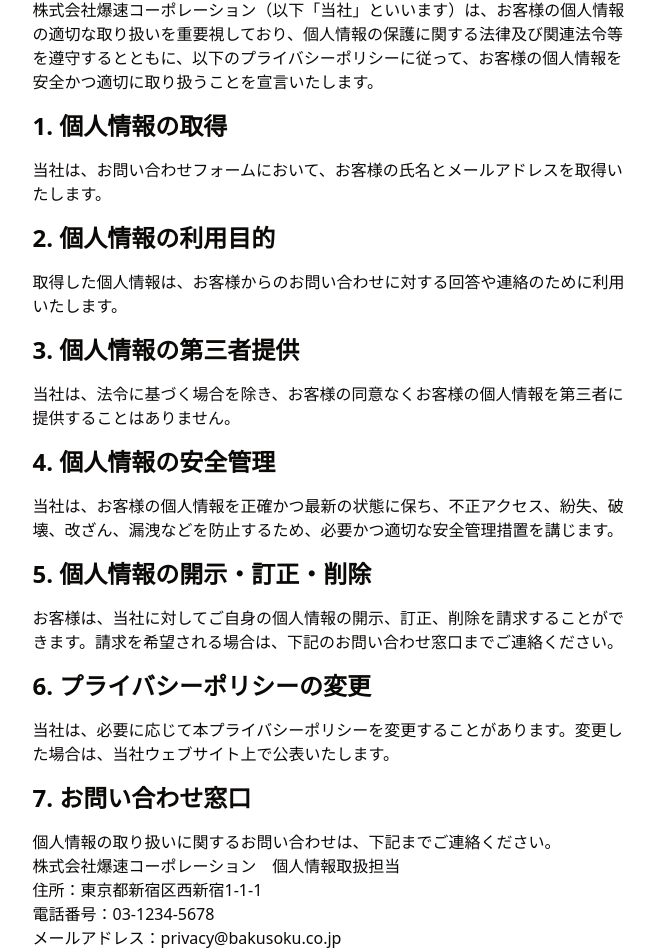
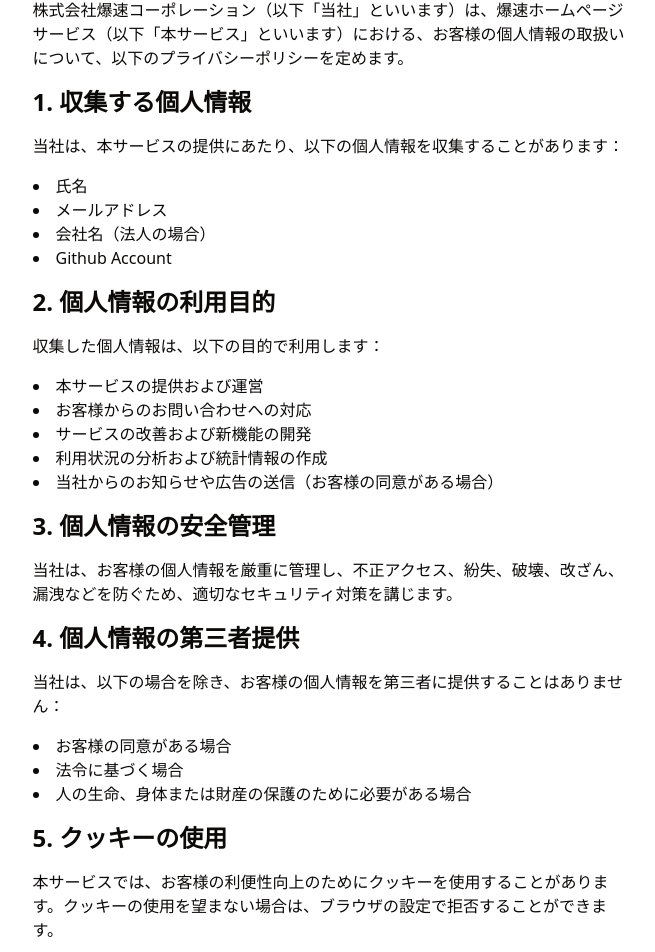
Before and after one commit to nsho1010/test-pr, a Next.js app: page /privacy-policy in a window 1280 px wide. Shown: the part 198-1150 px from the top of the page, without its empty margins (310-965 px from the left). Built offline with nearby package versions, Linux system fonts and the light colour scheme.

Commit message:
legalを更新

```diff
--- a/src/app/privacy-policy/page.tsx
+++ b/src/app/privacy-policy/page.tsx
@@ -35,35 +35,65 @@
       </Breadcrumb>
       <article className="prose prose-slate mx-auto dark:prose-invert">
         <div className="space-y-4">
-          <h1 className="text-3xl font-bold mb-4">プライバシーポリシー</h1>
+          <h1 className="text-3xl font-bold mb-4">爆速ホームページ プライバシーポリシー</h1>
           <p className="mb-4">
-            株式会社爆速コーポレーション（以下「当社」といいます）は、お客様の個人情報の適切な取り扱いを重要視しており、個人情報の保護に関する法律及び関連法令等を遵守するとともに、以下のプライバシーポリシーに従って、お客様の個人情報を安全かつ適切に取り扱うことを宣言いたします。
+            株式会社爆速コーポレーション（以下「当社」といいます）は、爆速ホームページサービス（以下「本サービス」といいます）における、お客様の個人情報の取扱いについて、以下のプライバシーポリシーを定めます。
           </p>
-          <h2 className="text-2xl font-bold mb-2">1. 個人情報の取得</h2>
+
+          <h2 className="text-2xl font-bold mb-2">1. 収集する個人情報</h2>
           <p className="mb-4">
-            当社は、お問い合わせフォームにおいて、お客様の氏名とメールアドレスを取得いたします。
+            当社は、本サービスの提供にあたり、以下の個人情報を収集することがあります：
           </p>
+          <ul className="list-disc list-inside mb-4">
+            <li>氏名</li>
+            <li>メールアドレス</li>
+            <li>会社名（法人の場合）</li>
+            <li>Github Account</li>
+          </ul>
+
           <h2 className="text-2xl font-bold mb-2">2. 個人情報の利用目的</h2>
           <p className="mb-4">
-            取得した個人情報は、お客様からのお問い合わせに対する回答や連絡のために利用いたします。
+            収集した個人情報は、以下の目的で利用します：
           </p>
-          <h2 className="text-2xl font-bold mb-2">3. 個人情報の第三者提供</h2>
+          <ul className="list-disc list-inside mb-4">
+            <li>本サービスの提供および運営</li>
+            <li>お客様からのお問い合わせへの対応</li>
+            <li>サービスの改善および新機能の開発</li>
+            <li>利用状況の分析および統計情報の作成</li>
+            <li>当社からのお知らせや広告の送信（お客様の同意がある場合）</li>
+          </ul>
+
+          <h2 className="text-2xl font-bold mb-2">3. 個人情報の安全管理</h2>
           <p className="mb-4">
-            当社は、法令に基づく場合を除き、お客様の同意なくお客様の個人情報を第三者に提供することはありません。
+            当社は、お客様の個人情報を厳重に管理し、不正アクセス、紛失、破壊、改ざん、漏洩などを防ぐため、適切なセキュリティ対策を講じます。
           </p>
-          <h2 className="text-2xl font-bold mb-2">4. 個人情報の安全管理</h2>
+
+          <h2 className="text-2xl font-bold mb-2">4. 個人情報の第三者提供</h2>
           <p className="mb-4">
-            当社は、お客様の個人情報を正確かつ最新の状態に保ち、不正アクセス、紛失、破壊、改ざん、漏洩などを防止するため、必要かつ適切な安全管理措置を講じます。
+            当社は、以下の場合を除き、お客様の個人情報を第三者に提供することはありません：
           </p>
-          <h2 className="text-2xl font-bold mb-2">5. 個人情報の開示・訂正・削除</h2>
+          <ul className="list-disc list-inside mb-4">
+            <li>お客様の同意がある場合</li>
+            <li>法令に基づく場合</li>
+            <li>人の生命、身体または財産の保護のために必要がある場合</li>
+          </ul>
+
+          <h2 className="text-2xl font-bold mb-2">5. クッキーの使用</h2>
+          <p className="mb-4">
+            本サービスでは、お客様の利便性向上のためにクッキーを使用することがあります。クッキーの使用を望まない場合は、ブラウザの設定で拒否することができます。
+          </p>
+
+          <h2 className="text-2xl font-bold mb-2">6. 個人情報の開示・訂正・削除</h2>
           <p className="mb-4">
             お客様は、当社に対してご自身の個人情報の開示、訂正、削除を請求することができます。請求を希望される場合は、下記のお問い合わせ窓口までご連絡ください。
           </p>
-          <h2 className="text-2xl font-bold mb-2">6. プライバシーポリシーの変更</h2>
+
+          <h2 className="text-2xl font-bold mb-2">7. プライバシーポリシーの変更</h2>
           <p className="mb-4">
-            当社は、必要に応じて本プライバシーポリシーを変更することがあります。変更した場合は、当社ウェブサイト上で公表いたします。
+            当社は、必要に応じて本プライバシーポリシーを変更することがあります。変更した場合は、本サービスのウェブサイト上で公表いたします。
           </p>
-          <h2 className="text-2xl font-bold mb-2">7. お問い合わせ窓口</h2>
+
+          <h2 className="text-2xl font-bold mb-2">8. お問い合わせ窓口</h2>
           <p>
             個人情報の取り扱いに関するお問い合わせは、下記までご連絡ください。<br />
             株式会社爆速コーポレーション　個人情報取扱担当<br />
@@ -77,7 +107,4 @@
   );
 };
 
-
-
-
 export default PrivacyPolicyPage;
--- a/src/app/tos/page.tsx
+++ b/src/app/tos/page.tsx
@@ -35,20 +35,50 @@
       </Breadcrumb>
       <article className="prose prose-slate mx-auto dark:prose-invert">
         <div className="space-y-4">
-          <h1 className="text-3xl font-bold mb-4">利用規約</h1>
+          <h1 className="text-3xl font-bold mb-4">爆速ホームページ 利用規約</h1>
           <p className="mb-4">
-          株式会社爆速コーポレーション（以下、「当社」といいます。）は、本ウェブサイトの情報やコンテンツの正確性、完全性、有用性、最新性、適法性を保証するものではありません。また、本ウェブサイトの利用によって生じたいかなる損害についても、当社は一切の責任を負いません。
+            株式会社Float Engineering（以下、「当社」といいます。）は、当社が提供する爆速ホームページサービス（以下、「本サービス」といいます。）の利用に関して、以下の通り利用規約（以下、「本規約」といいます。）を定めます。
           </p>
+
+          <h2 className="text-2xl font-bold mb-2">第1条（適用）</h2>
           <p className="mb-4">
-          本ウェブサイトに掲載された情報やコンテンツは、予告なしに変更または削除することがあります。また、本ウェブサイトへのアクセスや利用が中断または停止することがあります。
+            本規約は、本サービスの利用に関する当社と利用者との間の権利義務関係を定めることを目的とし、利用者と当社との間の本サービスの利用に関わる一切の関係に適用されるものとします。
           </p>
+
+          <h2 className="text-2xl font-bold mb-2">第2条（定義）</h2>
           <p className="mb-4">
-          本ウェブサイトに掲載された情報やコンテンツを利用したことによって生じたいかなる損害についても、当社は一切の責任を負いません。
+            本規約において使用する以下の用語は、各々以下に定める意味を有するものとします。
           </p>
-          <h2 className="text-2xl font-bold mb-2">著作権について</h2>
+          <ol className="list-decimal list-inside mb-4">
+            <li>「ボイラープレートコード」とは、当社が提供する、ウェブサイト構築のための再利用可能なコードテンプレートを指します。</li>
+            <li>「利用者」とは、本サービスを利用する個人または法人を指します。</li>
+          </ol>
+
+          <h2 className="text-2xl font-bold mb-2">第3条（ボイラープレートコードの利用）</h2>
           <p className="mb-4">
-          本ウェブサイトに掲載されているすべてのコンテンツ（文章、画像、動画、デザイン等）の著作権は、当社または原著作者に帰属します。無断での複製、転載、改変、販売等は禁止します。
+            利用者は、本サービスで提供されるボイラープレートコードを、以下の条件に従って利用することができます：
           </p>
+          <ol className="list-decimal list-inside mb-4">
+            <li>ボイラープレートコードは、利用者自身のウェブサイト構築のためにのみ使用できます。</li>
+            <li>ボイラープレートコードの再配布、販売、または他者への譲渡は禁止します。</li>
+            <li>ボイラープレートコードを使用して作成されたウェブサイトに、当社のクレジット表示を残す必要はありません。</li>
+          </ol>
+
+          <h2 className="text-2xl font-bold mb-2">第4条（免責事項）</h2>
+          <p className="mb-4">
+            当社は、本サービスおよびボイラープレートコードの品質、正確性、完全性、有用性、最新性、適法性を保証するものではありません。また、本サービスの利用によって生じたいかなる損害についても、当社は一切の責任を負いません。
+          </p>
+
+          <h2 className="text-2xl font-bold mb-2">第5条（著作権）</h2>
+          <p className="mb-4">
+            本サービスで提供されるボイラープレートコードを含むすべてのコンテンツ（文章、画像、デザイン等）の著作権は、当社または原著作者に帰属します。ただし、第3条に定める利用範囲内での使用は許可されます。
+          </p>
+
+          <h2 className="text-2xl font-bold mb-2">第6条（規約の変更）</h2>
+          <p className="mb-4">
+            当社は、必要と判断した場合には、利用者に通知することなくいつでも本規約を変更することができるものとします。変更後の利用規約は、当社ウェブサイトに掲載された時点から効力を生じるものとします。
+          </p>
+
           <p className="text-right">以上</p>
         </div>
       </article>
@@ -56,7 +86,4 @@
   );
 };
 
-
-
-
 export default TermsOfServicePage;
```
